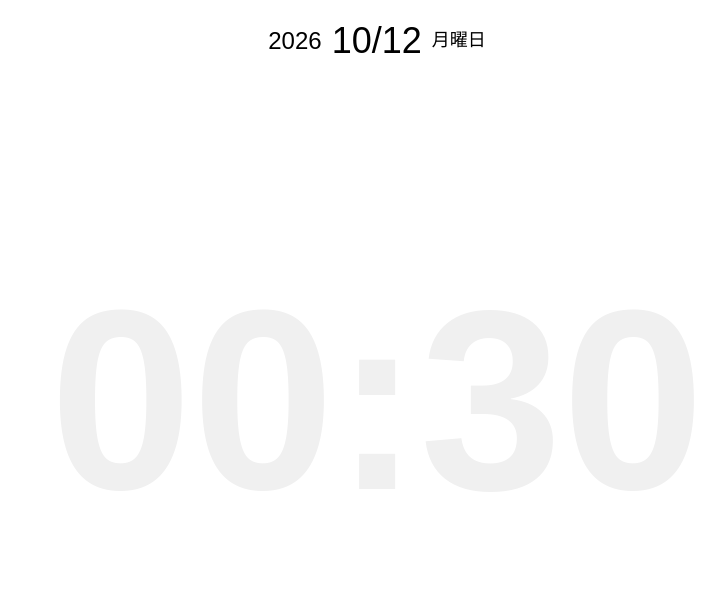
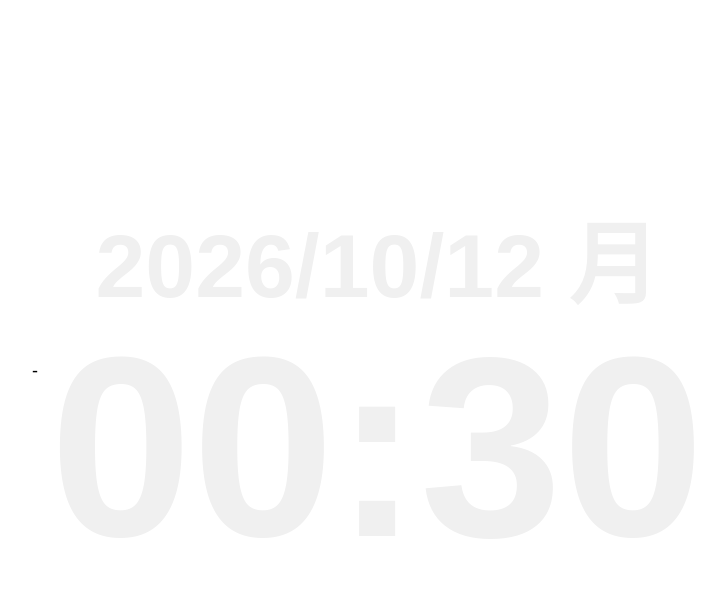
Before and after one commit to gojiroma/ihcimen, a Flask app: page / in a window 1280 px wide. Shown: the top 589 px of the page, without its empty margins (263-988 px from the left). Run offline with Flask 3, Linux system fonts and the light colour scheme; some libraries are stand-ins or nearby versions.

Commit message:
Merge date into clock watermark, stop shifting date while typing, start empty days with '- '
Co-Authored-By: Claude Sonnet 5.5 <noreply@anthropic.com>
Claude-Session: https://claude.ai/code/session_01BTMPUL3J7ZUxTjXK9F9FSY

```diff
--- a/templates/index.html
+++ b/templates/index.html
@@ -43,6 +43,11 @@
     }
 
     /* 画面中央にうっすらと現在時刻を表示する */
+    .idle-clock-watermark .wm-date {
+      display: block;
+      font-size: 0.35em;
+    }
+
     .idle-clock-watermark {
       display: block;
       position: fixed;
@@ -51,6 +56,8 @@
       transform: translate(-50%, -50%);
       z-index: 503;
       font-size: clamp(80px, 20vw, 260px);
+      line-height: 1.05;
+      text-align: center;
       font-weight: 700;
       color: var(--text-color);
       opacity: 0.06;
@@ -73,52 +80,34 @@
       box-sizing: border-box;
     }
 
+    /* 日付はウォーターマークに統合済み。操作(タップ/スワイプ/長押し/
+       ダブルタップ)用に上端の透明な帯だけを残す。入力中も位置は動かさない */
     .date-display {
-      display: flex;
-      align-items: center;
-      flex-shrink: 0;
-      margin-top: 20px;
-      margin-bottom: 20px;
+      position: fixed;
+      top: 0;
+      left: 50%;
+      transform: translateX(-50%);
+      width: min(100%, 320px);
+      height: 44px;
+      z-index: 504;
       cursor: pointer;
       touch-action: pan-y;
-      opacity: 1;
-      transition: opacity 0.15s ease;
-      /* 長押し/ダブルクリック時にテキスト選択されてしまうのを防ぐ */
       user-select: none;
-    }
-
-    body.touch-editing .date-display {
-      position: fixed;
-      top: 10px;
-      right: 10px;
-      left: auto;
-      margin: 0;
-      z-index: 450;
-    }
-
-    body.touch-editing .content-area {
-      padding-top: 50px;
-    }
-
-    .date-display:hover {
-      opacity: 0.7;
-    }
-
-    .date-display .year {
-      font-size: 24px;
-      margin-right: 10px;
-    }
-
-    .date-display .month-day {
-      font-size: 36px;
-      margin-right: 10px;
+      font-size: 0;
+      color: transparent;
+    }
+
+    .date-display .year,
+    .date-display .month-day,
+    .date-display .weekday {
+      font-size: 0;
     }
 
     .info-widget {
       display: flex;
       flex-wrap: wrap;
       gap: 12px;
-      margin-top: -10px;
+      margin-top: 20px;
       margin-bottom: 16px;
       font-size: 12px;
       opacity: 0.65;
@@ -155,11 +144,6 @@
 
     body.touch-editing .info-widget {
       display: none;
-    }
-
-    .date-display .weekday {
-      font-size: 18px;
-      line-height: 1.2;
     }
 
     /* 折り畳みはせず、常に全項目を一望できるようにする */
@@ -1229,6 +1213,7 @@
           l.textContent = e.toLocaleDateString("ja-JP", { weekday: "long" });
           A(e);
           updateFavicon(e);
+          updateIdleClockWatermark();
         },
         updateFavicon = (e) => {
           const day = e.getDate(),
@@ -1448,6 +1433,10 @@
           const dateKey = toDateKey(date);
           dayEditorEl._dateKey = dateKey;
           dayEditorEl.value = storage.getItem(dateKey) || "";
+          // 空欄の日は「- 」から始める(過去日は対象外)。未編集なら保存しない。
+          !dayEditorEl.value &&
+            dateKey >= toDateKey(new Date()) &&
+            (dayEditorEl.value = "- ");
           sDirty = !1;
           editBaseline = "";
           o.innerHTML = "";
@@ -2483,10 +2472,21 @@
           requestAnimationFrame(scanFrame);
         },
         updateIdleClockWatermark = () => {
-          idleClockWatermarkEl.textContent = new Date().toLocaleTimeString(
-            "ja-JP",
-            { hour: "2-digit", minute: "2-digit" }
-          );
+          const d = f,
+            dateText = `${d.getFullYear()}/${String(d.getMonth() + 1).padStart(
+              2,
+              "0"
+            )}/${String(d.getDate()).padStart(2, "0")} ${d.toLocaleDateString(
+              "ja-JP",
+              { weekday: "short" }
+            )}`,
+            timeText = new Date().toLocaleTimeString("ja-JP", {
+              hour: "2-digit",
+              minute: "2-digit",
+            });
+          idleClockWatermarkEl.innerHTML = `<span class="wm-date"></span><span class="wm-time"></span>`;
+          idleClockWatermarkEl.firstChild.textContent = dateText;
+          idleClockWatermarkEl.lastChild.textContent = timeText;
         },
         K = (e, t = 0, a = 0) => {
           saveCurrentMemo(),
```
